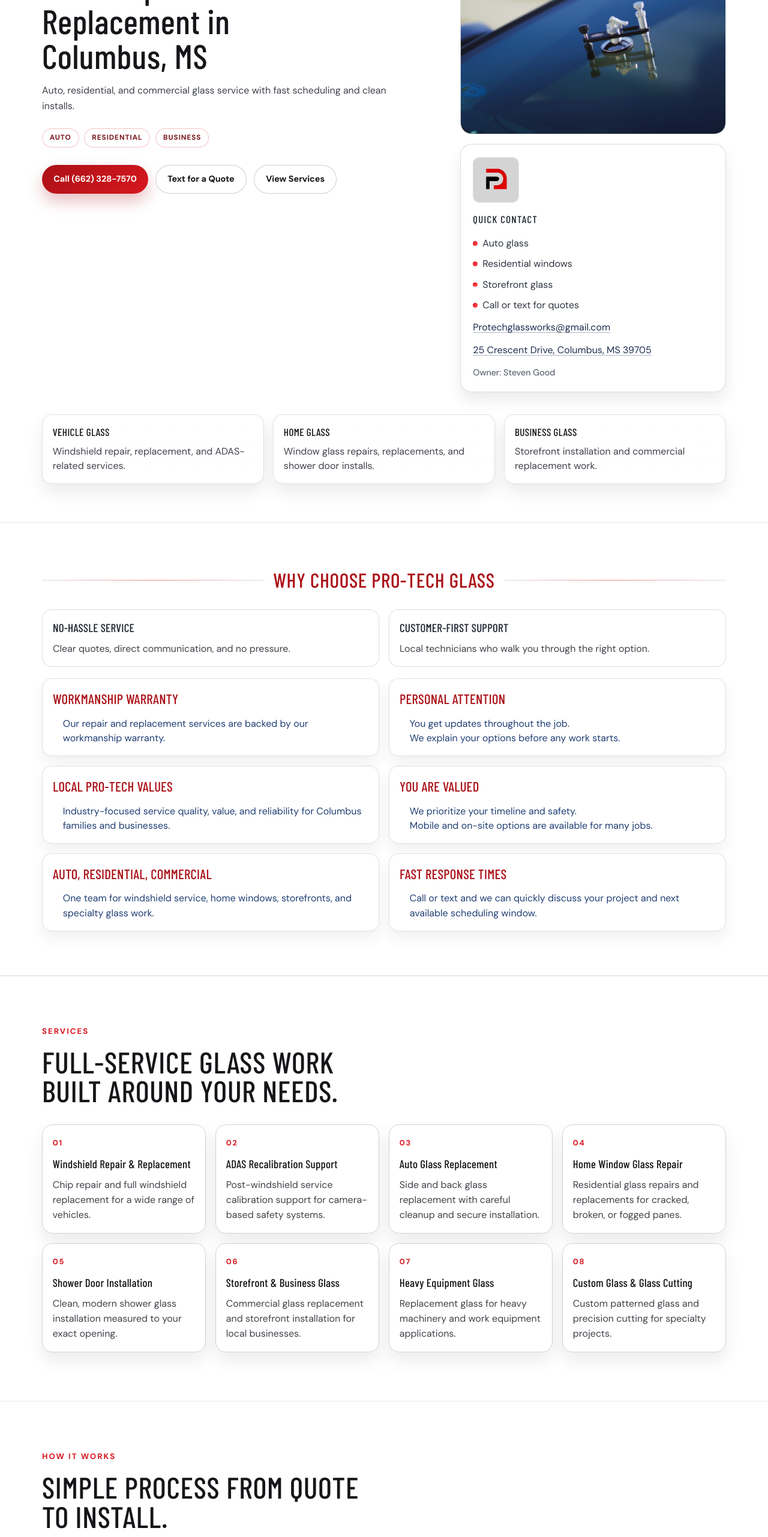
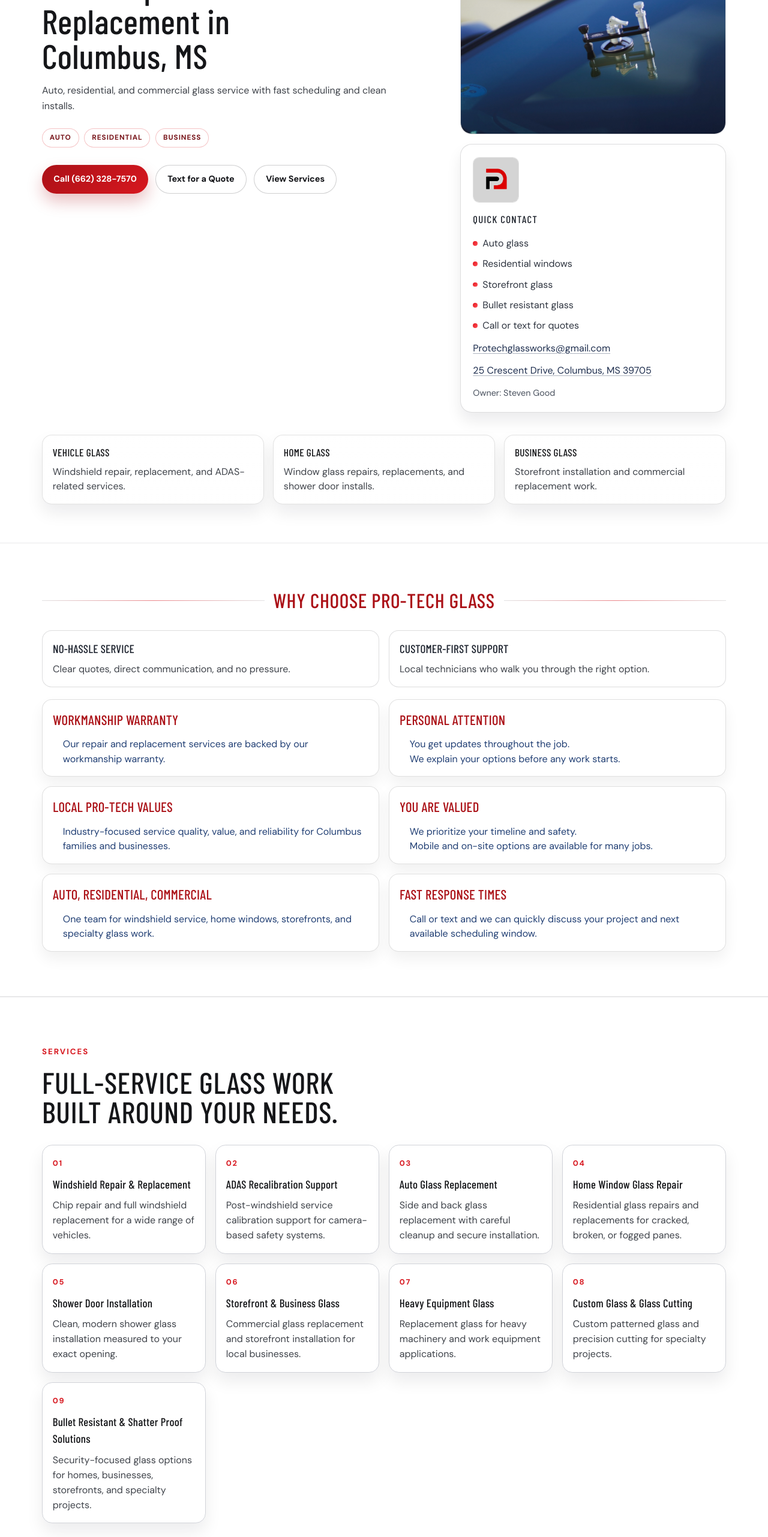
Before and after one commit to flowsyncsolutions/protechglass, a Next.js app: page / in a window 1280 px wide. Shown: the part 234-2797 px from the top of the page at 60% size. Built offline with nearby package versions, Linux system fonts and the light colour scheme.

Commit message:
Add bullet resistant glass service

```diff
--- a/app/page.tsx
+++ b/app/page.tsx
@@ -57,6 +57,11 @@ const offerings = [
     description:
       "Custom patterned glass and precision cutting for specialty projects.",
   },
+  {
+    title: "Bullet Resistant & Shatter Proof Solutions",
+    description:
+      "Security-focused glass options for homes, businesses, storefronts, and specialty projects.",
+  },
 ];
 
 const processSteps = [
@@ -92,6 +97,7 @@ const highlightItems = [
   "Auto glass",
   "Residential windows",
   "Storefront glass",
+  "Bullet resistant glass",
   "Call or text for quotes",
 ];
 
```
